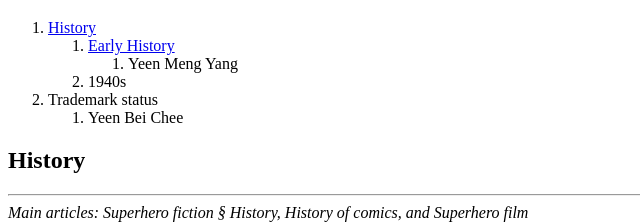
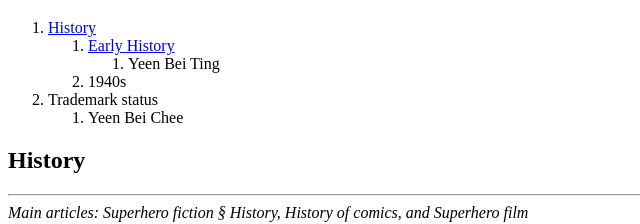
Before and after one commit to mengyang1314/hello-website, a plain HTML site: page src/superhero.html in a window 1280 px wide. Shown: the part 577-801 px from the top of the page, 0-640 px from the left. Drawn offline with Linux system fonts and the light colour scheme.

Commit message:
change the name

```diff
--- a/src/superhero.html
+++ b/src/superhero.html
@@ -48,7 +48,7 @@
                         </a>
                         <ol>
                             <li>
-                                Yeen Meng Yang
+                                Yeen Bei Ting
                             </li>
                         </ol>
                     </li>
```
